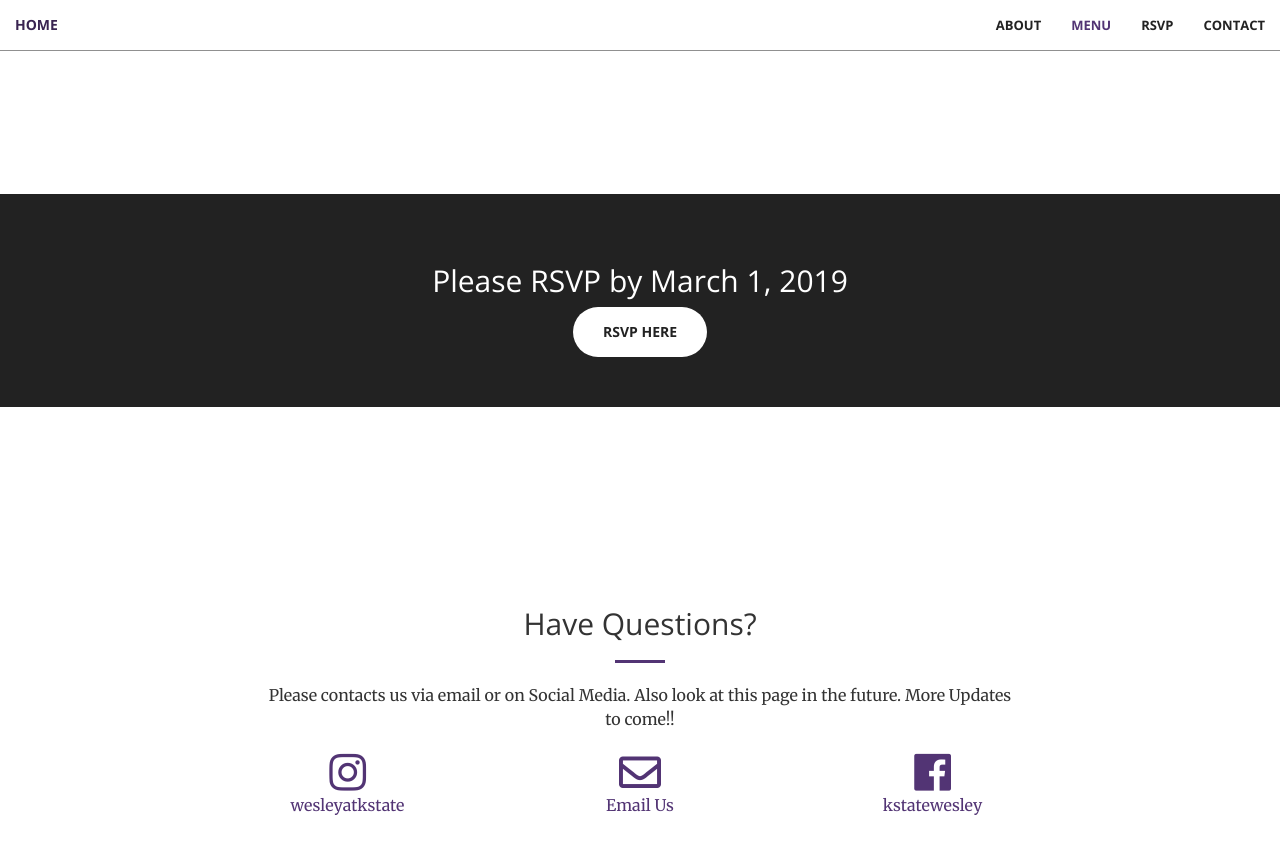
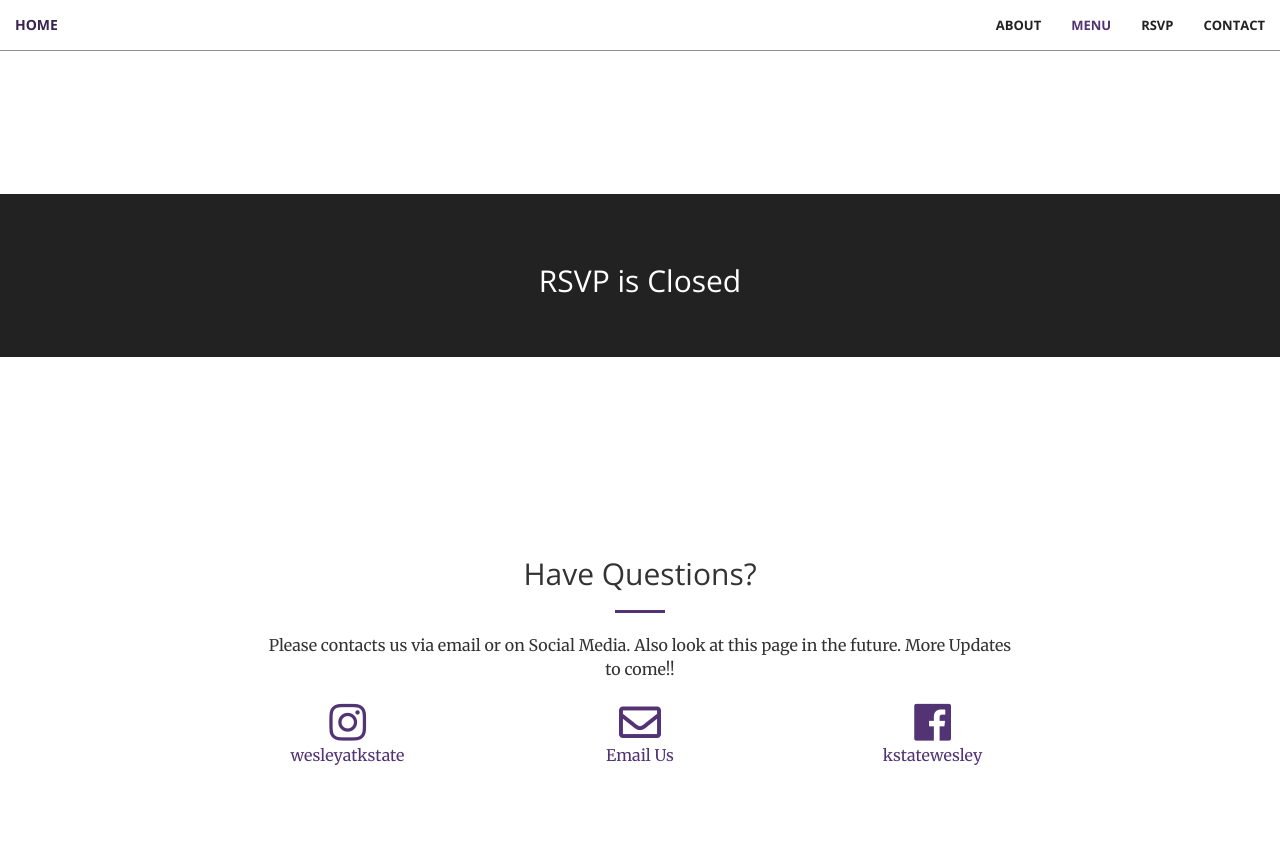
Before and after one commit to KSUWesley/KSUWesley.github.io, a Jekyll site: the page built from index.html, in a window 1280 px wide and 900 px high, scrolled down 1792 px. Shown: the top 854 px of the window. Built offline with Jekyll 4.4.1, drawn with Linux system fonts in a browser that asks for light colours; nearby versions of some CDN libraries.

Commit message:
closing rsvp

```diff
--- a/_includes/rsvp.html
+++ b/_includes/rsvp.html
@@ -2,8 +2,8 @@
     <aside class="bg-dark">
         <div class="container text-center">
             <div class="rsvp">
-                <h2>Please RSVP by March 1, 2019</h2>
-                <a href="https://goo.gl/forms/pOntFH0qOEuOICew1" class="btn btn-default btn-xl wow tada">RSVP Here</a>
+                <h2>RSVP is Closed</h2>
+                <!--<a href="https://goo.gl/forms/pOntFH0qOEuOICew1" class="btn btn-default btn-xl wow tada">RSVP Here</a>-->
 
             </div>
         </div>
```
